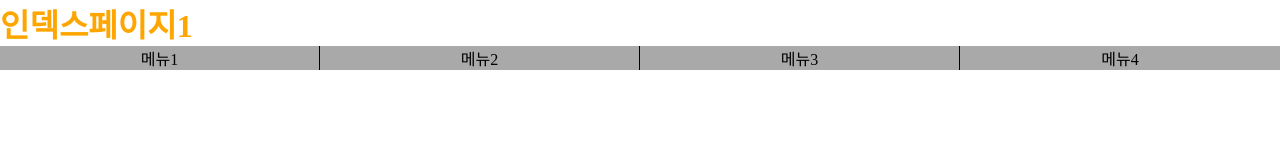
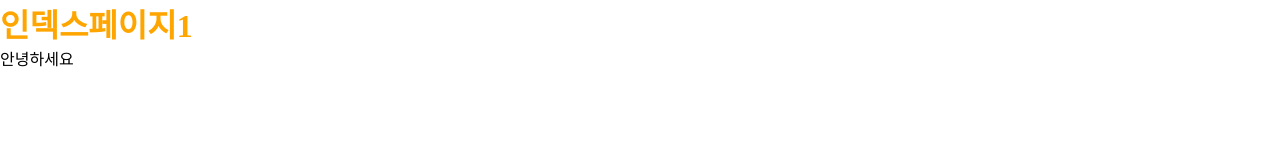
Before and after one commit to kkru123/git, a plain HTML site: page index.html in a window 1280 px wide. Drawn offline with Linux system fonts and the light colour scheme.

Commit message:
Update index.html

```diff
--- a/index.html
+++ b/index.html
@@ -22,16 +22,6 @@ h1{color:orange;}
 </head>
 <body>
     <h1>인덱스페이지1</h1>
-    <ul>
-        <li>
-
-            <ul id="content">
-                <li><a href="#"> 메뉴1</a></li>
-                <li><a href="#"> 메뉴2</a></li>
-                <li><a href="#"> 메뉴3</a></li>
-                <li><a href="#"> 메뉴4</a></li>
-            </ul>
-        </li>
-    </ul>
+    <p>안녕하세요</p>
 </body>
 </html>
```
